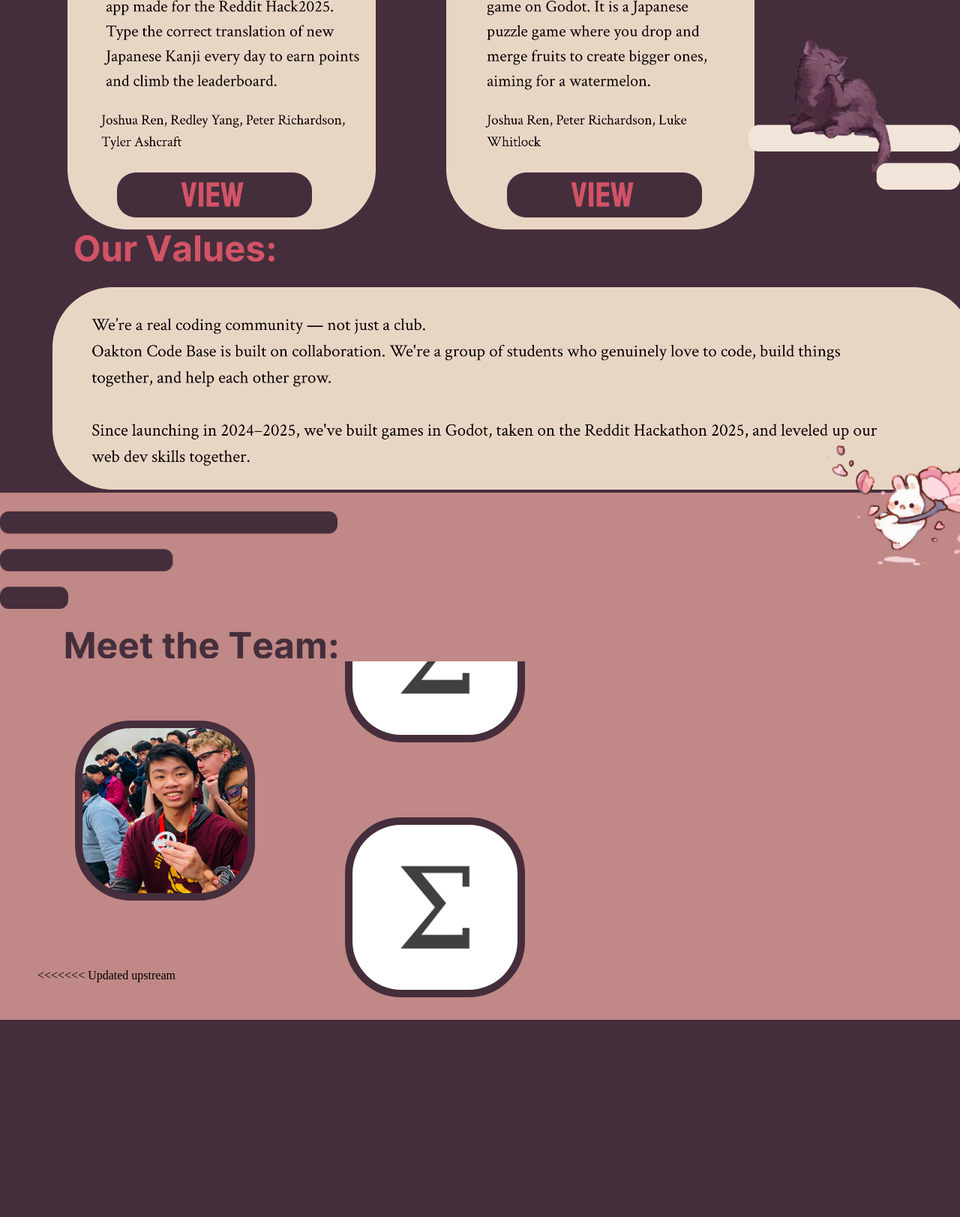
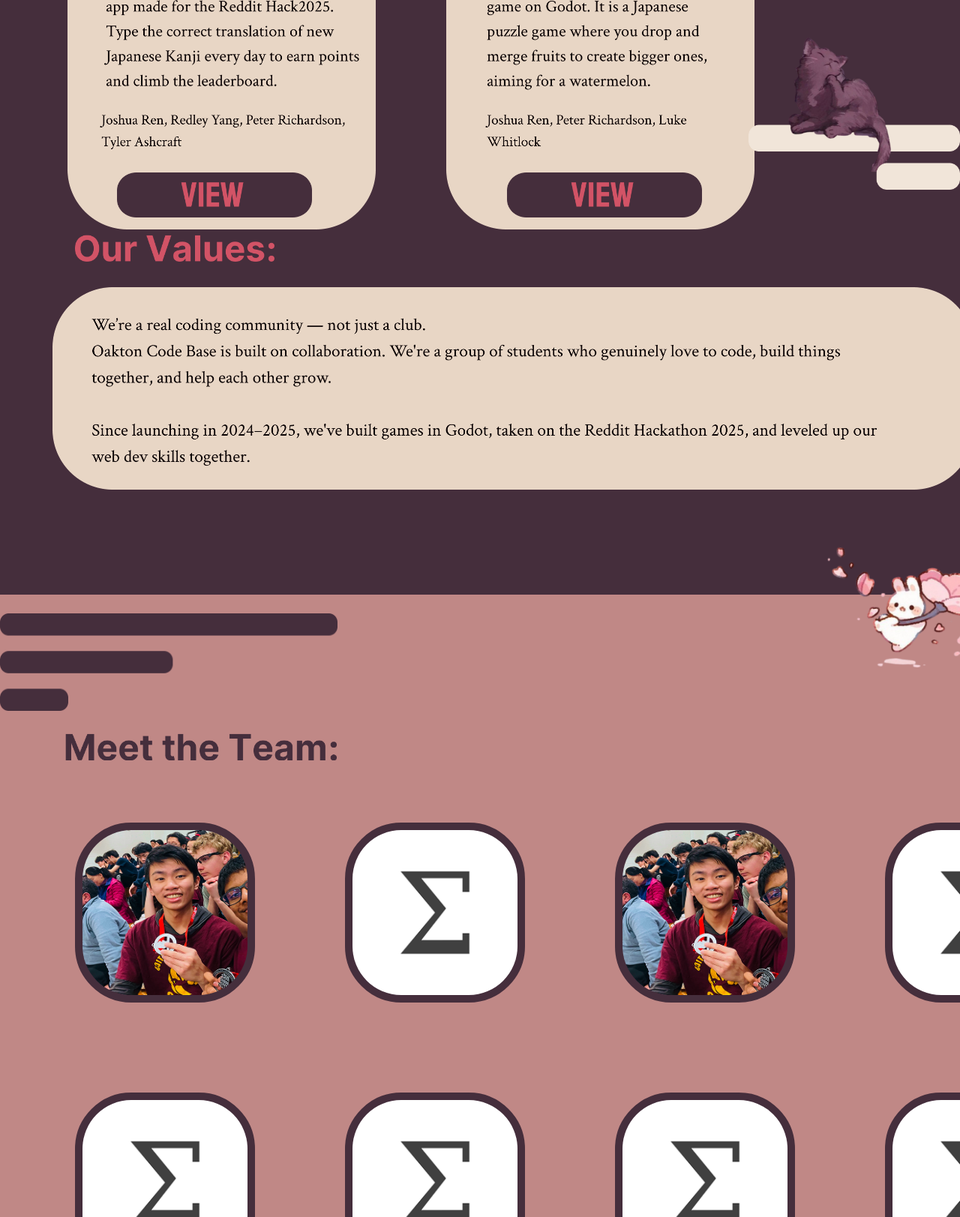
Before and after one commit to Angelicpancake/os_ocb_web, a plain HTML site: page index.html in a window 1280 px wide. Shown: the part 1177-2800 px from the top of the page at 75% size. Before the commit the page ends 2657 px from the top, so only its background shows below. Drawn offline with Linux system fonts and the light colour scheme; files whose address does not match are found by name.

Commit message:
made members overflow horizontally

```diff
--- a/index.html
+++ b/index.html
@@ -98,13 +98,8 @@
             </div>
           </div>
 
-<<<<<<< Updated upstream
-         <div id="sigma" class="member">
-            <img class="memberImg" src="./assets/sigma.png" alt="goon">
-=======
           <div id="sigma" class="member">
             <img class="memberImg" src="./assets/sigma.png" alt="goon" draggable="false">
->>>>>>> Stashed changes
             <div class="memberContent">
               <h1>Sigma</h1>
             </div>
--- a/src/css/page4.css
+++ b/src/css/page4.css
@@ -7,11 +7,7 @@
     background-color: #452E3C;
     width: 100%;
     /*height: 90vh; /*screen size*/
-<<<<<<< Updated upstream
-    min-height: 50vh;
-=======
-    min-height: 80vh;
->>>>>>> Stashed changes
+    min-height: 60vh;
 
     display: flex;
     flex-direction:column;
```
